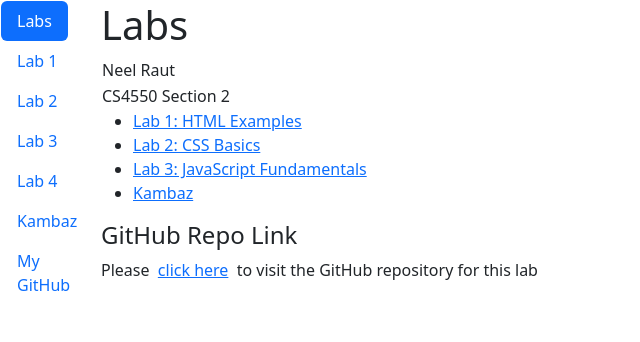
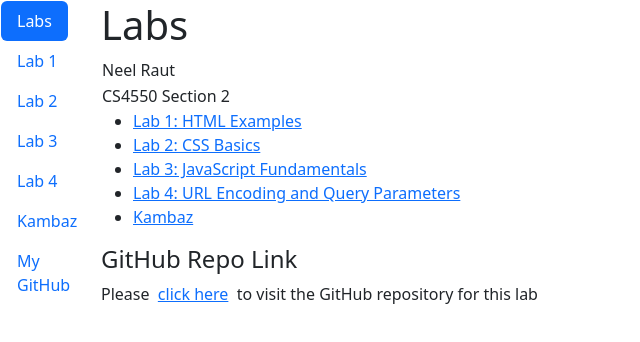
Before and after one commit to neel-raut/kambaz-next-js-sp26, a Next.js app: page /labs in a window 1280 px wide. Shown: the top 342 px of the page, without its empty margins (0-640 px from the left). Built offline with nearby package versions, Linux system fonts and the light colour scheme.

Commit message:
updated Labs homepage to add entry for lab4

```diff
--- a/app/labs/page.tsx
+++ b/app/labs/page.tsx
@@ -31,6 +31,10 @@ export default function labs() {
            Lab 3: JavaScript Fundamentals </Link>
        </li>
        <li>
+          <Link href="/labs/lab4" id="wd-lab4-link">
+            Lab 4: URL Encoding and Query Parameters </Link>
+       </li>
+       <li>
           <Link href="/" id="wd-kambaz-link">
             Kambaz</Link>
        </li>
```
